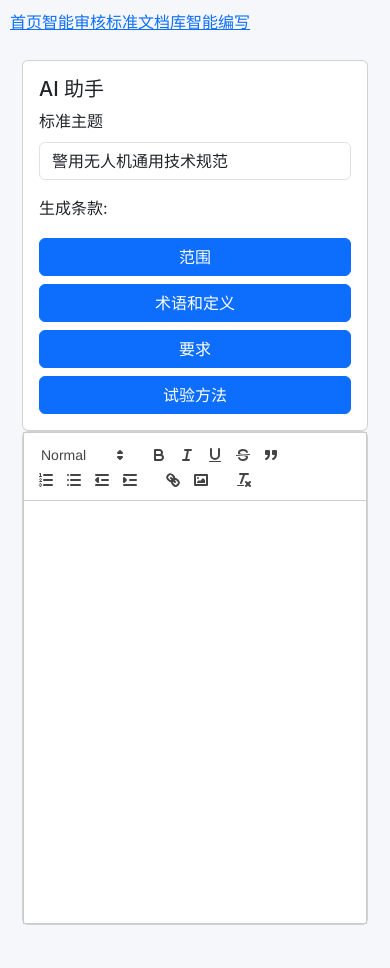
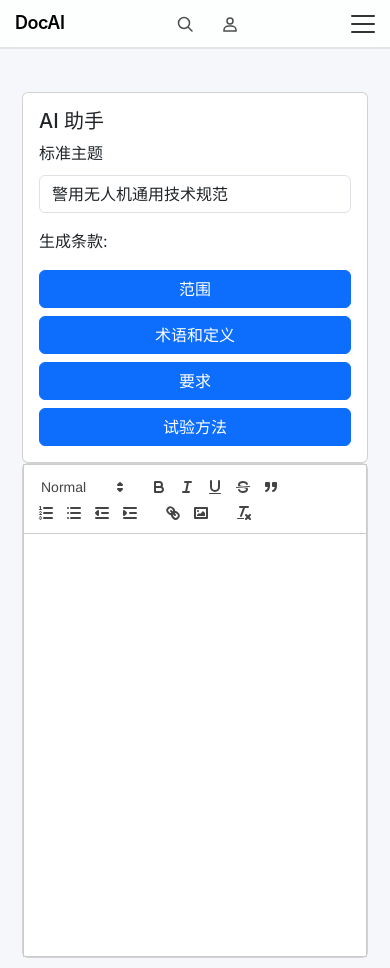
Before and after one commit to liandun110/docAI, a React (Create React App) app: page /editor in a window 390 px wide. Before the commit the page ends 935 px from the top, so only its background shows below. Built offline with nearby package versions, Linux system fonts and the light colour scheme.

Commit message:
设置苹果风格导航栏

```diff
--- a/src/App.js
+++ b/src/App.js
@@ -1,5 +1,5 @@
 import React from 'react';
-import { BrowserRouter as Router, Routes, Route, Link, NavLink } from 'react-router-dom';
+import { BrowserRouter as Router, Routes, Route } from 'react-router-dom';
 import DocumentUploader from './components/DocumentUploader';
 import ReviewProgress from './components/ReviewProgress';
 import ReviewResult from './components/ReviewResult';
@@ -9,17 +9,13 @@ import EditorPage from './components/editor/EditorPage'; // Import the editor
 
 import HomePage from './components/HomePage'; // Import the new HomePage
 import AiReviewPage from './components/AiReviewPage'; // Import the extracted AiReviewPage
+import AppleStyleNavbar from './components/AppleStyleNavbar'; // Import the Apple style navbar
 
 function App() {
   return (
     <Router>
       <div className="app">
-        <nav className="main-nav">
-          <NavLink to="/" className={({ isActive }) => isActive ? 'nav-active' : ''}>首页</NavLink>
-          <NavLink to="/review" className={({ isActive }) => isActive ? 'nav-active' : ''}>智能审核</NavLink>
-          <NavLink to="/standards" className={({ isActive }) => isActive ? 'nav-active' : ''}>标准文档库</NavLink>
-          <NavLink to="/editor" className={({ isActive }) => isActive ? 'nav-active' : ''}>智能编写</NavLink>
-        </nav>
+        <AppleStyleNavbar />
         <Routes>
           <Route path="/" element={<HomePage />} />
           <Route path="/review" element={<AiReviewPage />} />
--- /dev/null
+++ b/src/components/AppleStyleNavbar.css
@@ -0,0 +1,236 @@
+/* Apple Style Navbar Styles */
+
+.apple-navbar {
+  position: fixed;
+  top: 0;
+  left: 0;
+  right: 0;
+  z-index: 1000;
+  background-color: rgba(255, 255, 255, 0.8);
+  backdrop-filter: blur(20px);
+  -webkit-backdrop-filter: blur(20px);
+  border-bottom: 1px solid rgba(0, 0, 0, 0.1);
+  transition: all 0.3s ease;
+  height: 48px;
+}
+
+.apple-navbar.scrolled {
+  background-color: rgba(255, 255, 255, 0.95);
+  box-shadow: 0 2px 10px rgba(0, 0, 0, 0.1);
+}
+
+.navbar-container {
+  display: flex;
+  align-items: center;
+  justify-content: space-between;
+  max-width: 1200px;
+  margin: 0 auto;
+  height: 100%;
+  padding: 0 20px;
+}
+
+/* Logo */
+.navbar-logo a {
+  font-size: 18px;
+  font-weight: 600;
+  color: #000;
+  text-decoration: none;
+  letter-spacing: -0.5px;
+}
+
+/* Desktop Navigation Links */
+.navbar-links {
+  display: flex;
+  align-items: center;
+  gap: 30px;
+}
+
+.nav-link {
+  font-size: 14px;
+  font-weight: 400;
+  color: #000;
+  text-decoration: none;
+  opacity: 0.8;
+  transition: opacity 0.2s ease;
+  position: relative;
+  padding: 4px 0;
+}
+
+.nav-link:hover {
+  opacity: 1;
+}
+
+.nav-link.active {
+  opacity: 1;
+  font-weight: 500;
+}
+
+.nav-link::after {
+  content: '';
+  position: absolute;
+  bottom: 0;
+  left: 0;
+  right: 0;
+  height: 1px;
+  background-color: #000;
+  transform: scaleX(0);
+  transition: transform 0.3s ease;
+}
+
+.nav-link:hover::after,
+.nav-link.active::after {
+  transform: scaleX(1);
+}
+
+/* Action Buttons */
+.navbar-actions {
+  display: flex;
+  align-items: center;
+  gap: 15px;
+}
+
+.search-button, .user-button {
+  background: none;
+  border: none;
+  cursor: pointer;
+  color: #000;
+  opacity: 0.7;
+  transition: opacity 0.2s ease;
+  width: 30px;
+  height: 30px;
+  display: flex;
+  align-items: center;
+  justify-content: center;
+  border-radius: 50%;
+}
+
+.search-button:hover, .user-button:hover {
+  opacity: 1;
+  background-color: rgba(0, 0, 0, 0.05);
+}
+
+/* Mobile Menu Button */
+.menu-button {
+  display: none;
+  flex-direction: column;
+  justify-content: space-around;
+  width: 24px;
+  height: 24px;
+  background: transparent;
+  border: none;
+  cursor: pointer;
+  padding: 0;
+  z-index: 10;
+}
+
+.menu-button span {
+  width: 100%;
+  height: 2px;
+  background: #000;
+  border-radius: 10px;
+  transition: all 0.3s ease;
+  transform-origin: 5px 1px;
+  opacity: 0.8;
+}
+
+.menu-button.active span:nth-child(1) {
+  transform: rotate(45deg);
+}
+
+.menu-button.active span:nth-child(2) {
+  opacity: 0;
+}
+
+.menu-button.active span:nth-child(3) {
+  transform: rotate(-45deg);
+}
+
+/* Mobile Menu */
+.mobile-menu {
+  position: fixed;
+  top: 48px;
+  left: 0;
+  right: 0;
+  height: 0;
+  background-color: rgba(255, 255, 255, 0.95);
+  backdrop-filter: blur(20px);
+  -webkit-backdrop-filter: blur(20px);
+  overflow: hidden;
+  transition: height 0.3s ease;
+  z-index: 999;
+  border-bottom: 1px solid rgba(0, 0, 0, 0.1);
+}
+
+.mobile-menu.open {
+  height: calc(100vh - 48px);
+}
+
+.mobile-menu-content {
+  display: flex;
+  flex-direction: column;
+  padding: 20px;
+  height: 100%;
+}
+
+.mobile-nav-link {
+  font-size: 20px;
+  font-weight: 400;
+  color: #000;
+  text-decoration: none;
+  padding: 15px 0;
+  border-bottom: 1px solid rgba(0, 0, 0, 0.05);
+}
+
+.mobile-nav-link:last-child {
+  border-bottom: none;
+}
+
+.mobile-nav-link.active {
+  font-weight: 500;
+}
+
+.mobile-menu-actions {
+  display: flex;
+  flex-direction: column;
+  gap: 15px;
+  margin-top: 20px;
+}
+
+.mobile-search-button, .mobile-user-button {
+  display: flex;
+  align-items: center;
+  gap: 10px;
+  background: none;
+  border: none;
+  font-size: 16px;
+  color: #000;
+  padding: 10px 0;
+  cursor: pointer;
+  opacity: 0.8;
+  transition: opacity 0.2s ease;
+}
+
+.mobile-search-button:hover, .mobile-user-button:hover {
+  opacity: 1;
+}
+
+/* Responsive Styles */
+@media (max-width: 768px) {
+  .navbar-links {
+    display: none;
+  }
+
+  .menu-button {
+    display: flex;
+  }
+
+  .navbar-container {
+    padding: 0 15px;
+  }
+}
+
+@media (min-width: 769px) {
+  .mobile-menu {
+    display: none;
+  }
+}
--- /dev/null
+++ b/src/components/AppleStyleNavbar.js
@@ -0,0 +1,133 @@
+import React, { useState, useEffect } from 'react';
+import { Link, NavLink } from 'react-router-dom';
+import './AppleStyleNavbar.css';
+
+const AppleStyleNavbar = () => {
+  const [isScrolled, setIsScrolled] = useState(false);
+  const [isMenuOpen, setIsMenuOpen] = useState(false);
+
+  useEffect(() => {
+    const handleScroll = () => {
+      setIsScrolled(window.scrollY > 10);
+    };
+
+    window.addEventListener('scroll', handleScroll);
+    return () => window.removeEventListener('scroll', handleScroll);
+  }, []);
+
+  const toggleMenu = () => {
+    setIsMenuOpen(!isMenuOpen);
+  };
+
+  const closeMenu = () => {
+    setIsMenuOpen(false);
+  };
+
+  return (
+    <header className={`apple-navbar ${isScrolled ? 'scrolled' : ''}`}>
+      <div className="navbar-container">
+        {/* Logo */}
+        <div className="navbar-logo">
+          <Link to="/" onClick={closeMenu}>DocAI</Link>
+        </div>
+
+        {/* Desktop Navigation */}
+        <nav className="navbar-links">
+          <NavLink
+            to="/review"
+            className={({ isActive }) => `nav-link ${isActive ? 'active' : ''}`}
+            onClick={closeMenu}
+          >
+            智能审核
+          </NavLink>
+          <NavLink
+            to="/standards"
+            className={({ isActive }) => `nav-link ${isActive ? 'active' : ''}`}
+            onClick={closeMenu}
+          >
+            标准文档库
+          </NavLink>
+          <NavLink
+            to="/editor"
+            className={({ isActive }) => `nav-link ${isActive ? 'active' : ''}`}
+            onClick={closeMenu}
+          >
+            智能编写
+          </NavLink>
+        </nav>
+
+        {/* Search and User Actions */}
+        <div className="navbar-actions">
+          <button className="search-button" aria-label="搜索">
+            <svg width="16" height="16" viewBox="0 0 16 16" fill="none">
+              <path d="M11.5 11.5L15 15" stroke="currentColor" strokeWidth="1.5" strokeLinecap="round"/>
+              <circle cx="7" cy="7" r="5.5" stroke="currentColor" strokeWidth="1.5"/>
+            </svg>
+          </button>
+          <button className="user-button" aria-label="用户">
+            <svg width="16" height="16" viewBox="0 0 16 16" fill="none">
+              <circle cx="8" cy="5" r="3" stroke="currentColor" strokeWidth="1.5"/>
+              <path d="M2 14C2 11.7909 4.23858 10 7 10H9C11.7614 10 14 11.7909 14 14V15H2V14Z" stroke="currentColor" strokeWidth="1.5"/>
+            </svg>
+          </button>
+        </div>
+
+        {/* Mobile Menu Button */}
+        <button
+          className={`menu-button ${isMenuOpen ? 'active' : ''}`}
+          onClick={toggleMenu}
+          aria-label="菜单"
+        >
+          <span></span>
+          <span></span>
+          <span></span>
+        </button>
+      </div>
+
+      {/* Mobile Menu */}
+      <div className={`mobile-menu ${isMenuOpen ? 'open' : ''}`}>
+        <div className="mobile-menu-content">
+          <NavLink
+            to="/review"
+            className={({ isActive }) => `mobile-nav-link ${isActive ? 'active' : ''}`}
+            onClick={closeMenu}
+          >
+            智能审核
+          </NavLink>
+          <NavLink
+            to="/standards"
+            className={({ isActive }) => `mobile-nav-link ${isActive ? 'active' : ''}`}
+            onClick={closeMenu}
+          >
+            标准文档库
+          </NavLink>
+          <NavLink
+            to="/editor"
+            className={({ isActive }) => `mobile-nav-link ${isActive ? 'active' : ''}`}
+            onClick={closeMenu}
+          >
+            智能编写
+          </NavLink>
+          <div className="mobile-menu-actions">
+            <button className="mobile-search-button">
+              <svg width="16" height="16" viewBox="0 0 16 16" fill="none">
+                <path d="M11.5 11.5L15 15" stroke="currentColor" strokeWidth="1.5" strokeLinecap="round"/>
+                <circle cx="7" cy="7" r="5.5" stroke="currentColor" strokeWidth="1.5"/>
+              </svg>
+              搜索
+            </button>
+            <button className="mobile-user-button">
+              <svg width="16" height="16" viewBox="0 0 16 16" fill="none">
+                <circle cx="8" cy="5" r="3" stroke="currentColor" strokeWidth="1.5"/>
+                <path d="M2 14C2 11.7909 4.23858 10 7 10H9C11.7614 10 14 11.7909 14 14V15H2V14Z" stroke="currentColor" strokeWidth="1.5"/>
+              </svg>
+              登录
+            </button>
+          </div>
+        </div>
+      </div>
+    </header>
+  );
+};
+
+export default AppleStyleNavbar;
--- a/src/styles.css
+++ b/src/styles.css
@@ -21,6 +21,7 @@ body {
   max-width: 1200px;
   margin: 0 auto;
   padding: 20px;
+  padding-top: 68px; /* 为固定导航栏留出空间 */
 }
 
 /* 头部 */
@@ -368,6 +369,7 @@ body {
 @media (max-width: 768px) {
   .app {
     padding: 10px;
+    padding-top: 68px; /* 为固定导航栏留出空间 */
   }
 
   .app-header h1 {
```
